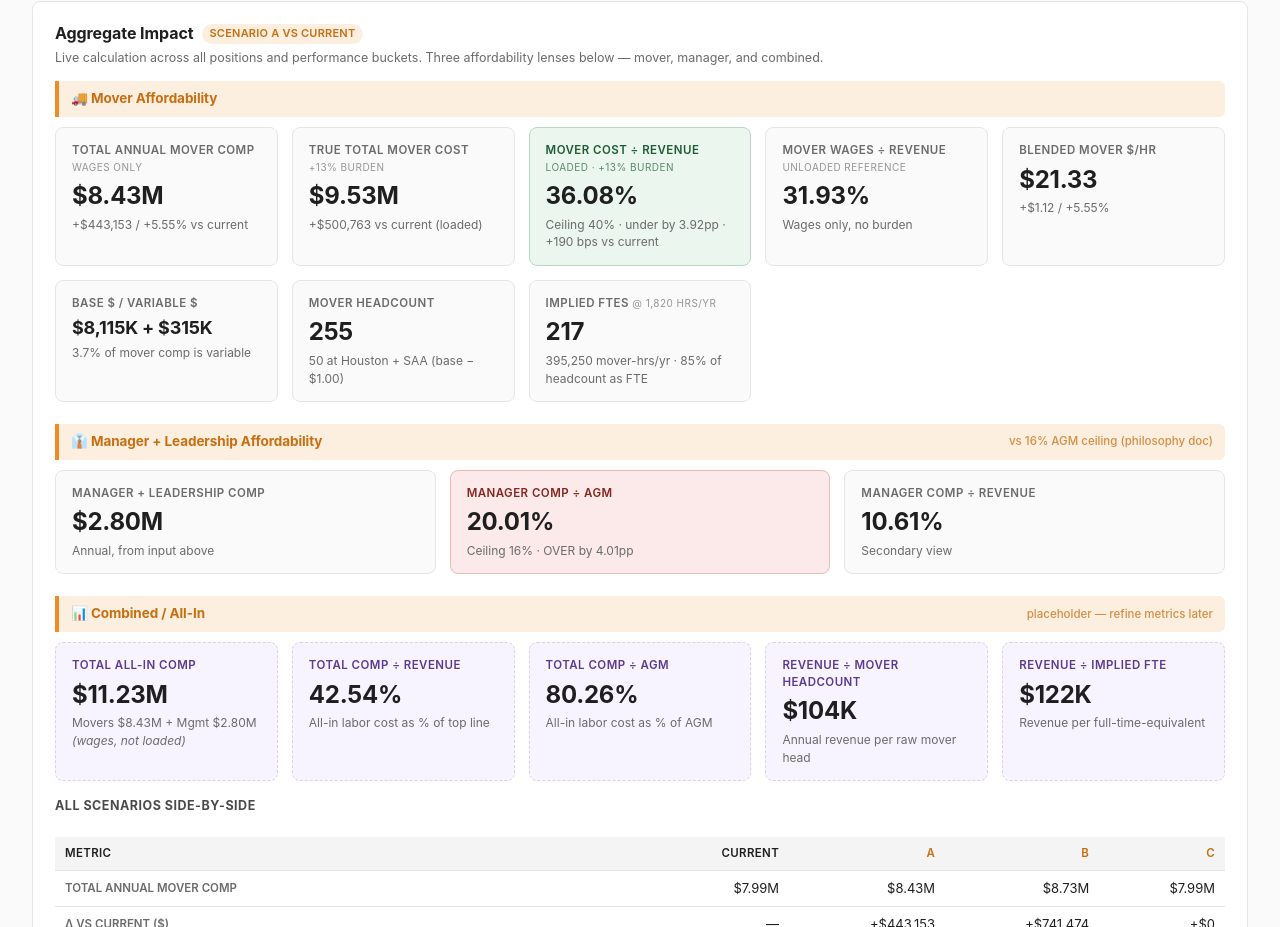
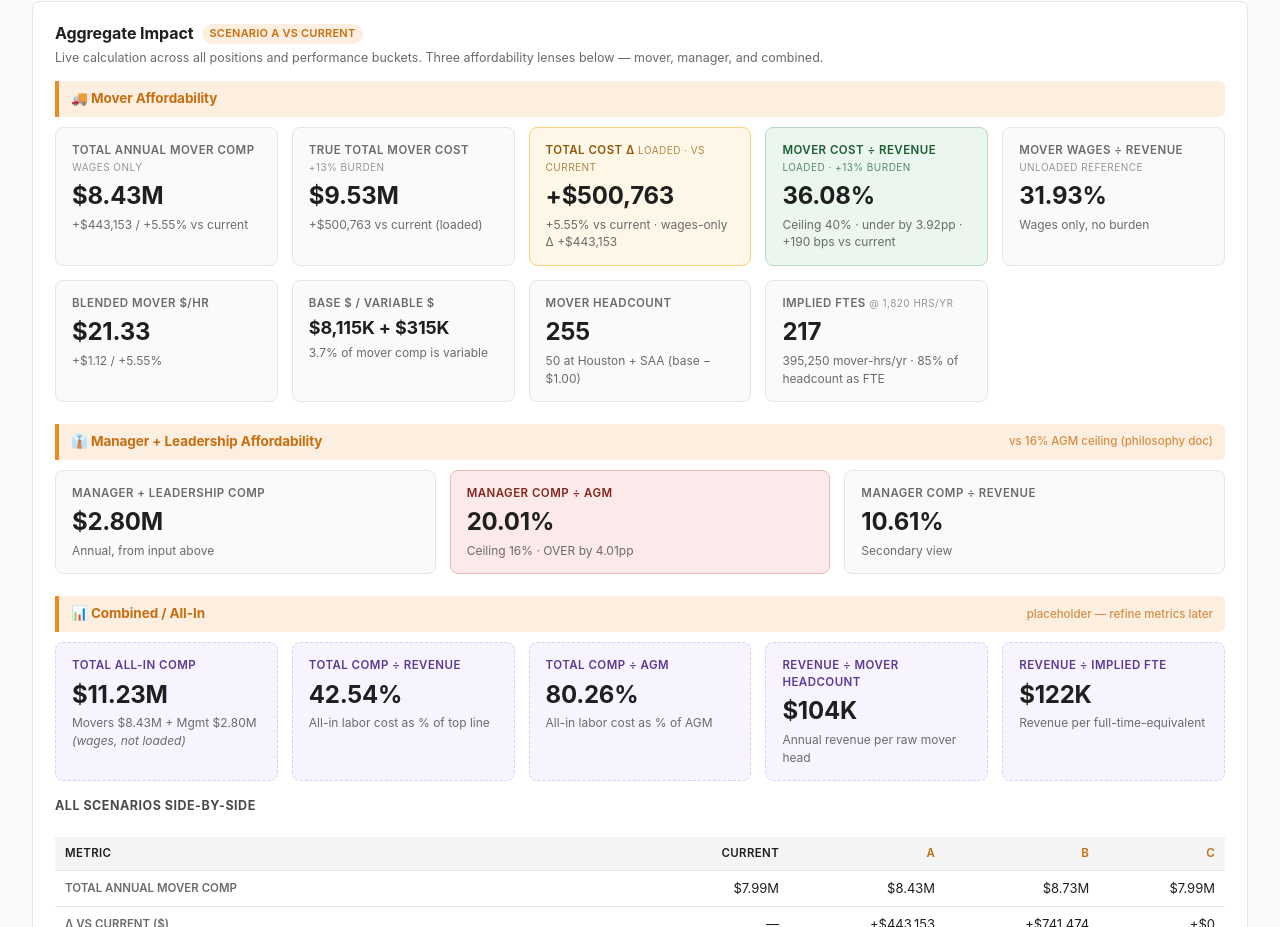
Before and after one commit to einsteinadmin/einstein-mover-comp-c102a0579a4b, a plain HTML site: page index.html in a window 1280 px wide. Shown: the part 1614-2541 px from the top of the page. Drawn offline with Linux system fonts and the light colour scheme.

Commit message:
v3.4: Total Cost Δ (loaded) tile in Mover Affordability — leads with signed dollar delta vs Current at full burden

```diff
--- a/index.html
+++ b/index.html
@@ -1190,7 +1190,7 @@
     </div>
     <div class="modal-body">
 
-      <div class="callout"><strong>For Paul, Ben Young, or any AI assistant working on this project on their behalf.</strong> This is the canonical in-tool reference. Mirror copy lives at <code>Supporting Projects/Compensation/projects/Mover Compensation Review May 2026/HANDOFF.md</code> in the <code>einsteinadmin/emc-projects</code> repo. <strong>When the tool changes materially, update BOTH this modal and HANDOFF.md.</strong><br/><br/><em>Last updated: 2026-05-13 (v3.3).</em></div>
+      <div class="callout"><strong>For Paul, Ben Young, or any AI assistant working on this project on their behalf.</strong> This is the canonical in-tool reference. Mirror copy lives at <code>Supporting Projects/Compensation/projects/Mover Compensation Review May 2026/HANDOFF.md</code> in the <code>einsteinadmin/emc-projects</code> repo. <strong>When the tool changes materially, update BOTH this modal and HANDOFF.md.</strong><br/><br/><em>Last updated: 2026-05-13 (v3.4).</em></div>
 
       <h3>1. What this is</h3>
       <p>A single-page HTML scenario modeler for Einstein Moving Company's mover compensation. Users edit base + variable pay per position across three "what-if" scenarios (A, B, C), and see live impact on annual mover comp, gross margin, comp-to-revenue ratios, and what an individual mover's announcement looks like at any branch tier. The tool exists to help Cameron, Paul, and Ben argue out compensation moves with numbers behind both sides of the debate, ahead of locking the May 2026 cycle.</p>
@@ -1349,6 +1349,7 @@
 
       <h3>12. Decisions log (newest first)</h3>
       <ul>
+        <li><strong>v3.4 (5/13)</strong> — Added <strong>Total Cost Δ (loaded)</strong> tile in Mover Affordability — leads with the signed dollar delta of loaded mover cost between Current and the active scenario. Tones warn/good based on direction; sub-line shows % and the parallel wages-only delta.</li>
         <li><strong>v3.3 (5/13)</strong> — Baked Cameron's working state as the new defaults (revenue $26.4M, AGM 53%, manager comp $2.8M, all positions hrs/yr 1,550, lead var-max A/B re-tuned). FTE basis default 2,080 → <strong>1,820</strong> (35 hr/wk × 52 wks). Migration shim now repairs <code>fteBasis ≤ 0</code> to default.</li>
         <li><strong>v3.2 (5/13)</strong> — Added <strong>Saved Versions</strong> system. Snapshot the full state (globals + all scenarios + UI) under a name; reload later to restore exactly. Per-save share-link button generates a URL pointing at the saved state. Export-all-as-JSON / Import-from-JSON for cross-machine portability. Stored in localStorage at <code>einstein-mover-comp-saves-v1</code>, separate from the live working state.</li>
         <li><strong>v3.1 (5/13)</strong> — Burden default tuned from 20% → <strong>13%</strong> per Cameron's estimate (payroll taxes + workers comp + retirement match + health insurance). The Mover Comp ÷ Revenue ceiling now applies to the LOADED figure (wages × 1.13), making the 40% ceiling a true affordability gate. New "Mover Wages ÷ Revenue (unloaded)" reference card sits alongside for industry-benchmark comparison. Removed redundant "True Mover Cost ÷ Revenue" placeholder from Combined module (now covered by the loaded card in Mover Affordability).</li>
@@ -1899,6 +1900,11 @@ function renderAggregate() {
       <div class="label">True Total Mover Cost <span style="font-size:10px;font-weight:400;opacity:0.7">+${state.globals.burdenPct || 0}% burden</span></div>
       <div class="big">${fmtM(trueMoverCost)}</div>
       <div class="delta">${isCurrent ? 'baseline' : fmtSigned$(deltaTrueCost) + ' vs current (loaded)'}</div>
+    </div>
+    <div class="stat ${isCurrent ? '' : (deltaTrueCost > 1000 ? 'warn' : deltaTrueCost < -1000 ? 'good' : '')}">
+      <div class="label">Total Cost Δ <span style="font-size:10px;font-weight:400;opacity:0.7">loaded · vs Current</span></div>
+      <div class="big">${isCurrent ? '—' : fmtSigned$(deltaTrueCost)}</div>
+      <div class="delta">${isCurrent ? 'select Scenario A / B / C to compare' : (curTrueMoverCost > 0 ? ((deltaTrueCost / curTrueMoverCost) * 100 >= 0 ? '+' : '') + ((deltaTrueCost / curTrueMoverCost) * 100).toFixed(2) + '% vs current · wages-only Δ ' + fmtSigned$(deltaCost) : '')}</div>
     </div>
     <div class="stat ${moverTone}">
       <div class="label">Mover Cost ÷ Revenue <span style="font-size:10px;font-weight:400;opacity:0.7">loaded · +${state.globals.burdenPct || 0}% burden</span></div>
```
